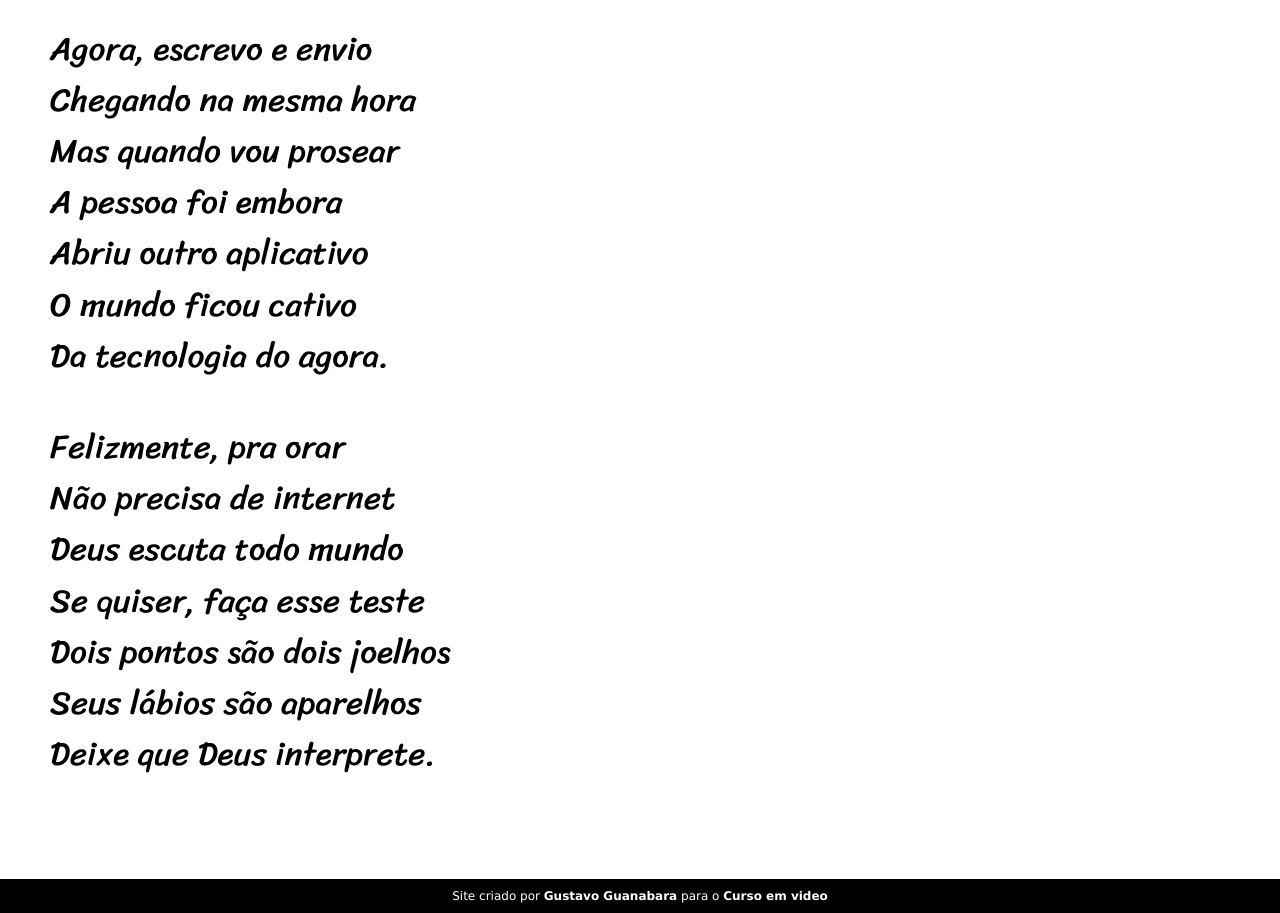
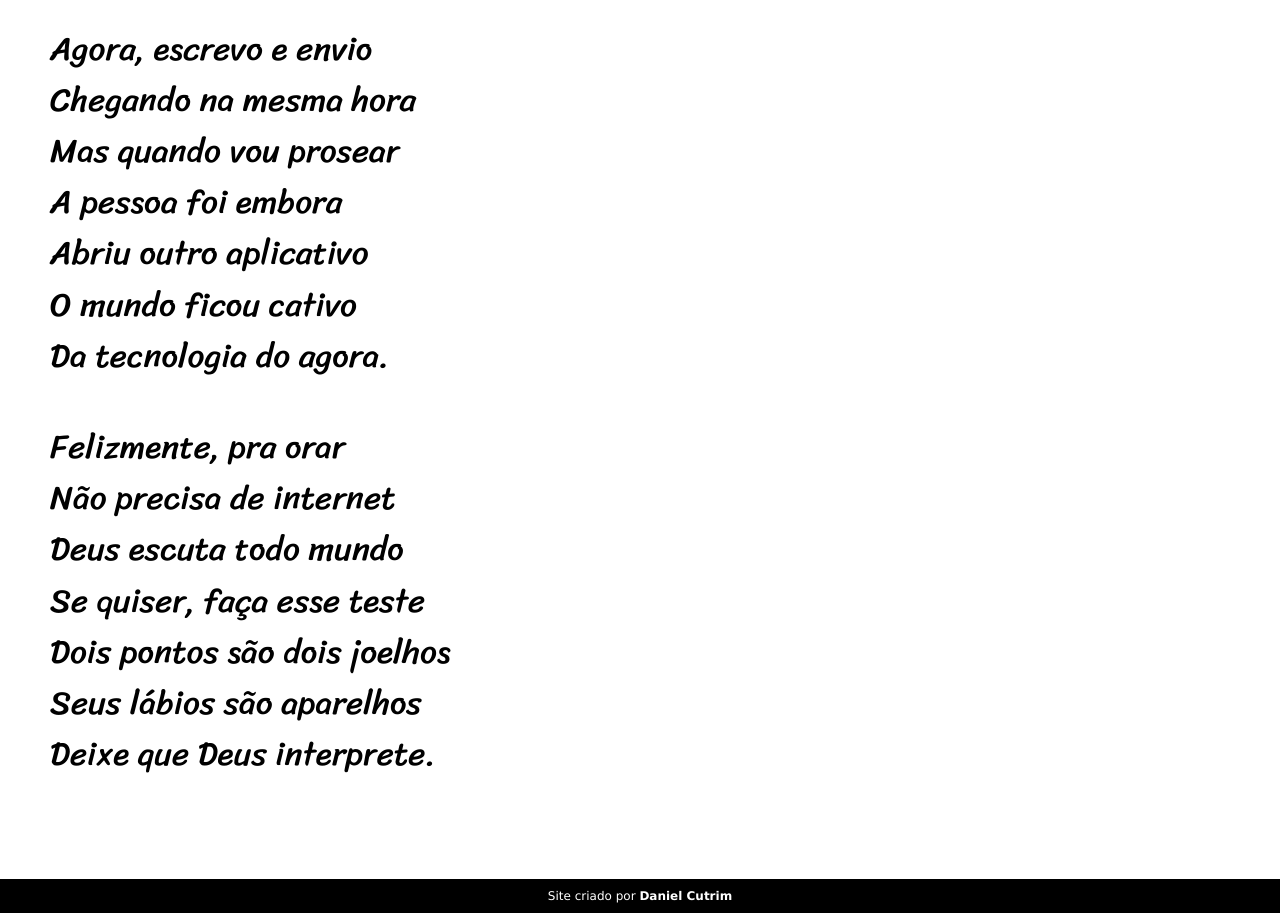
Before and after one commit to danielcutrim/Cordel, a plain HTML site: page index.html in a window 1280 px wide. Shown: the part 3649-4562 px from the top of the page. Drawn offline with Linux system fonts and the light colour scheme.

Commit message:
site modificado

```diff
--- a/index.html
+++ b/index.html
@@ -98,7 +98,7 @@
 
 
 <footer>
-    <p>Site criado por <a href="https://github.com/gustavoguanabara" target="_blank">Gustavo Guanabara</a> para o <a href="https://www.cursoemvideo.com/">Curso em video</a></p>
+    <p>Site criado por <a href="https://github.com/danielcutrim" target="_blank">Daniel Cutrim</a></p>
 </footer>
 </body>
 </html>
```
